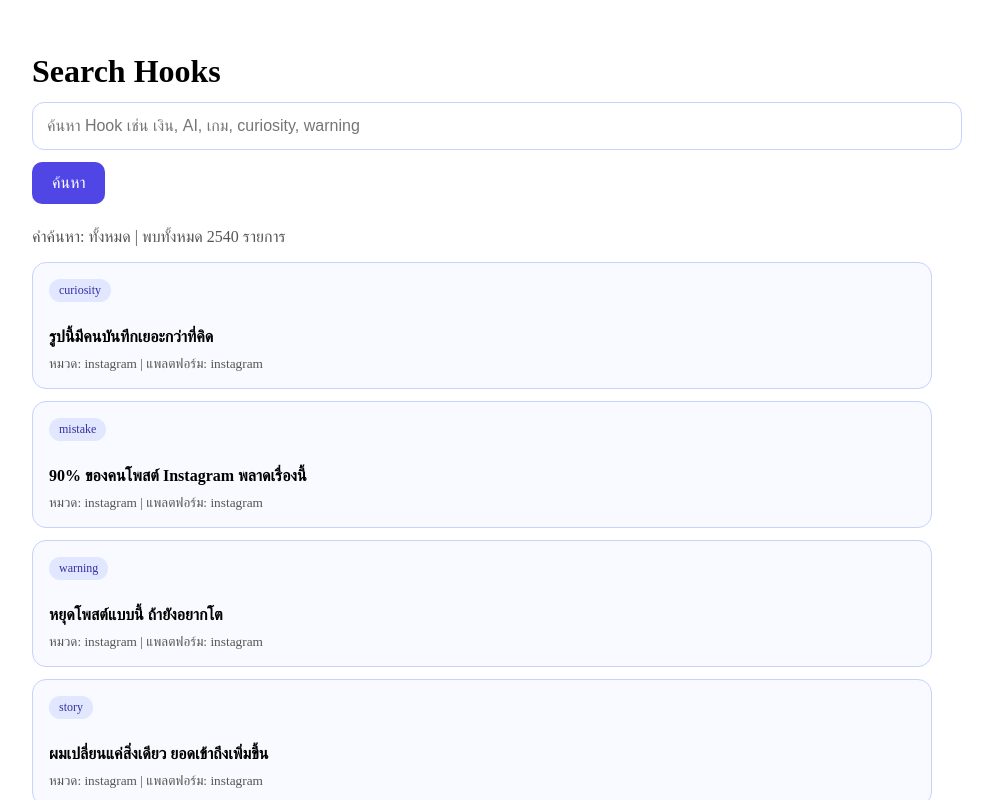
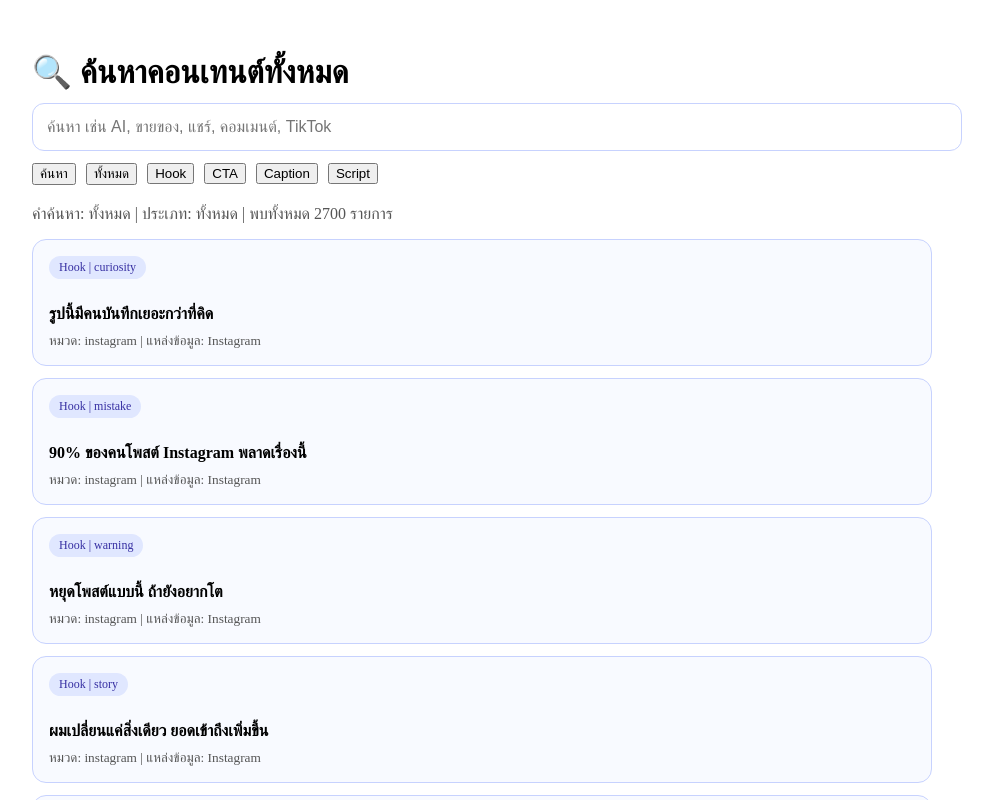
Before and after one commit to teeneewns-web/creator-os, a Next.js app: page /search in a window 1280 px wide. Shown: the top 800 px of the page, without its empty margins (158-1151 px from the left). Built offline with nearby package versions, Linux system fonts and the light colour scheme.

Commit message:
add global saerh on homepage

```diff
--- a/src/app/search/page.tsx
+++ b/src/app/search/page.tsx
@@ -1,67 +1,166 @@
 import fs from "fs";
 import path from "path";
 
-type HookItem = {
+type SearchItem = {
   id: number;
-  hook: string;
+  text: string;
+  kind: "Hook" | "CTA" | "Caption" | "Script";
   category?: string;
   type?: string;
-  emotion?: string;
-  platform?: string;
-  language?: string;
+  source?: string;
 };
 
-function getAllHooks() {
+function readJsonFile(filePath: string) {
+  const fileContent = fs.readFileSync(filePath, "utf8");
+  return JSON.parse(fileContent);
+}
+
+function getAllHooks(): SearchItem[] {
   const hooksDir = path.join(process.cwd(), "src", "data", "hooks");
-  const files = fs.readdirSync(hooksDir).filter((file) => file.endsWith(".json"));
+  const files = fs
+    .readdirSync(hooksDir)
+    .filter((file) => file.endsWith(".json"));
 
-  let allHooks: (HookItem & { source: string })[] = [];
+  let results: SearchItem[] = [];
 
   files.forEach((file) => {
     const filePath = path.join(hooksDir, file);
-    const fileContent = fs.readFileSync(filePath, "utf8");
-    const data = JSON.parse(fileContent);
+    const data = readJsonFile(filePath);
     const source = file.replace(".json", "");
 
-    const hooksWithCategory = data.map((item: HookItem) => ({
-      ...item,
-      source,
-    }));
+    const items = data
+      .filter((item: any) => item.hook)
+      .map((item: any) => ({
+        id: item.id,
+        text: item.hook,
+        kind: "Hook" as const,
+        category: item.category || source,
+        type: item.type || "general",
+        source,
+      }));
 
-    allHooks = [...allHooks, ...hooksWithCategory];
+    results = [...results, ...items];
   });
 
-  return allHooks;
+  return results;
+}
+
+function getAllCTAs(): SearchItem[] {
+  const filePath = path.join(
+    process.cwd(),
+    "src",
+    "data",
+    "cta",
+    "comment.json"
+  );
+
+  const data = readJsonFile(filePath);
+
+  return data
+    .filter((item: any) => item.cta)
+    .map((item: any) => ({
+      id: item.id,
+      text: item.cta,
+      kind: "CTA" as const,
+      category: item.category || "cta",
+      type: item.type || "general",
+      source: "cta",
+    }));
+}
+
+function getAllCaptions(): SearchItem[] {
+  const filePath = path.join(
+    process.cwd(),
+    "src",
+    "data",
+    "captions",
+    "engagement.json"
+  );
+
+  const data = readJsonFile(filePath);
+
+  return data
+    .filter((item: any) => item.caption)
+    .map((item: any) => ({
+      id: item.id,
+      text: item.caption,
+      kind: "Caption" as const,
+      category: item.category || "caption",
+      type: item.type || "general",
+      source: "captions",
+    }));
+}
+
+function getAllScripts(): SearchItem[] {
+  const filePath = path.join(
+    process.cwd(),
+    "src",
+    "data",
+    "scripts",
+    "tiktok.json"
+  );
+
+  const data = readJsonFile(filePath);
+
+  return data
+    .filter((item: any) => item.script)
+    .map((item: any) => ({
+      id: item.id,
+      text: item.script,
+      kind: "Script" as const,
+      category: "script",
+      type: item.title || "script",
+      source: "scripts",
+    }));
+}
+
+function getAllItems(): SearchItem[] {
+  return [
+    ...getAllHooks(),
+    ...getAllCTAs(),
+    ...getAllCaptions(),
+    ...getAllScripts(),
+  ];
 }
 
 export default async function SearchPage({
   searchParams,
 }: {
-  searchParams: Promise<{ q?: string }>;
+  searchParams: Promise<{ q?: string; kind?: string }>;
 }) {
   const params = await searchParams;
   const q = params.q || "";
-  const allHooks = getAllHooks();
+  const kind = params.kind || "";
 
-  const results = q
-    ? allHooks.filter((item) =>
-        `${item.hook} ${item.category || ""} ${item.type || ""} ${
-          item.emotion || ""
-        } ${item.platform || ""} ${item.source || ""}`
-          .toLowerCase()
-          .includes(q.toLowerCase())
-      )
-    : allHooks;
+  const allItems = getAllItems();
+
+  let results = allItems;
+
+  if (kind) {
+    results = results.filter((item) => item.kind === kind);
+  }
+
+  if (q) {
+    results = results.filter((item) =>
+      `${item.text} ${item.kind} ${item.category || ""} ${item.type || ""} ${
+        item.source || ""
+      }`
+        .toLowerCase()
+        .includes(q.toLowerCase())
+    );
+  }
 
   return (
     <main style={{ padding: "24px", maxWidth: "900px", margin: "0 auto" }}>
-      <h1 style={{ fontSize: "32px", marginBottom: "12px" }}>Search Hooks</h1>
+      <h1 style={{ fontSize: "32px", marginBottom: "12px" }}>
+        🔍 ค้นหาคอนเทนต์ทั้งหมด
+      </h1>
 
-      <form action="/search" style={{ marginBottom: "24px" }}>
+      <form action="/search" style={{ marginBottom: "20px" }}>
         <input
           name="q"
           defaultValue={q}
-          placeholder="ค้นหา Hook เช่น เงิน, AI, เกม, curiosity, warning"
+          placeholder="ค้นหา เช่น AI, ขายของ, แชร์, คอมเมนต์, TikTok"
           style={{
             width: "100%",
             padding: "14px",
@@ -72,30 +171,40 @@ export default async function SearchPage({
           }}
         />
 
-        <button
-          type="submit"
-          style={{
-            padding: "12px 20px",
-            borderRadius: "10px",
-            border: "none",
-            backgroundColor: "#4f46e5",
-            color: "white",
-            fontSize: "16px",
-            cursor: "pointer",
-          }}
-        >
-          ค้นหา
-        </button>
+        <div style={{ display: "flex", gap: "10px", flexWrap: "wrap" }}>
+          <button type="submit">ค้นหา</button>
+
+          <a href="/search">
+            <button type="button">ทั้งหมด</button>
+          </a>
+
+          <a href={`/search?kind=Hook&q=${q}`}>
+            <button type="button">Hook</button>
+          </a>
+
+          <a href={`/search?kind=CTA&q=${q}`}>
+            <button type="button">CTA</button>
+          </a>
+
+          <a href={`/search?kind=Caption&q=${q}`}>
+            <button type="button">Caption</button>
+          </a>
+
+          <a href={`/search?kind=Script&q=${q}`}>
+            <button type="button">Script</button>
+          </a>
+        </div>
       </form>
 
       <p style={{ marginBottom: "16px", color: "#555" }}>
-        คำค้นหา: {q || "ทั้งหมด"} | พบทั้งหมด {results.length} รายการ
+        คำค้นหา: {q || "ทั้งหมด"} | ประเภท: {kind || "ทั้งหมด"} | พบทั้งหมด{" "}
+        {results.length} รายการ
       </p>
 
       <div style={{ display: "grid", gap: "12px" }}>
         {results.map((item, index) => (
           <div
-            key={`${item.source}-${item.id}-${index}`}
+            key={`${item.kind}-${item.source}-${item.id}-${index}`}
             style={{
               border: "1px solid #c7d2fe",
               borderRadius: "14px",
@@ -114,16 +223,16 @@ export default async function SearchPage({
                 marginBottom: "10px",
               }}
             >
-              {item.type || "general"}
+              {item.kind} | {item.type || "general"}
             </div>
 
             <p style={{ marginBottom: "8px", fontWeight: "bold" }}>
-              {item.hook}
+              {item.text}
             </p>
 
             <small style={{ color: "#555" }}>
-              หมวด: {item.category || item.source} | แพลตฟอร์ม:{" "}
-              {item.platform || "all"}
+              หมวด: {item.category || "general"} | แหล่งข้อมูล:{" "}
+              {item.source || "-"}
             </small>
           </div>
         ))}
--- a/src/data/hooks/beauty.json
+++ b/src/data/hooks/beauty.json
@@ -2,19 +2,19 @@
 [
   {
   "id": 1,
-    "hook": "คนส่วนใหญ่ไม่รู้เรื่องนี้เกี่ยวกับการดูแลผิว",
+  "hook": "ผิวดีไม่ได้เริ่มจากครีมแพง แต่เริ่มจากขั้นตอนที่ถูกต้อง",
   "category": "beauty",
-    "type": "curiosity",
+  "type": "secret",
   "emotion": "curiosity",
   "platform": "all",
   "language": "th"
 },
 {
   "id": 2,
-    "hook": "หยุดทำสิ่งนี้ด่วน ถ้าไม่อยากให้ผิวพัง",
+  "hook": "หลายคนดูแลผิวทุกวัน แต่พลาดจุดเล็ก ๆ ที่ทำให้หน้าไม่ดีขึ้น",
   "category": "beauty",
-    "type": "warning",
-    "emotion": "fear",
+  "type": "mistake",
+  "emotion": "shock",
   "platform": "all",
   "language": "th"
   },
```
Also changed, not shown: src/app/page.tsx (+20 -3 lines). Lines whose indentation alone changed are shown as unchanged.
